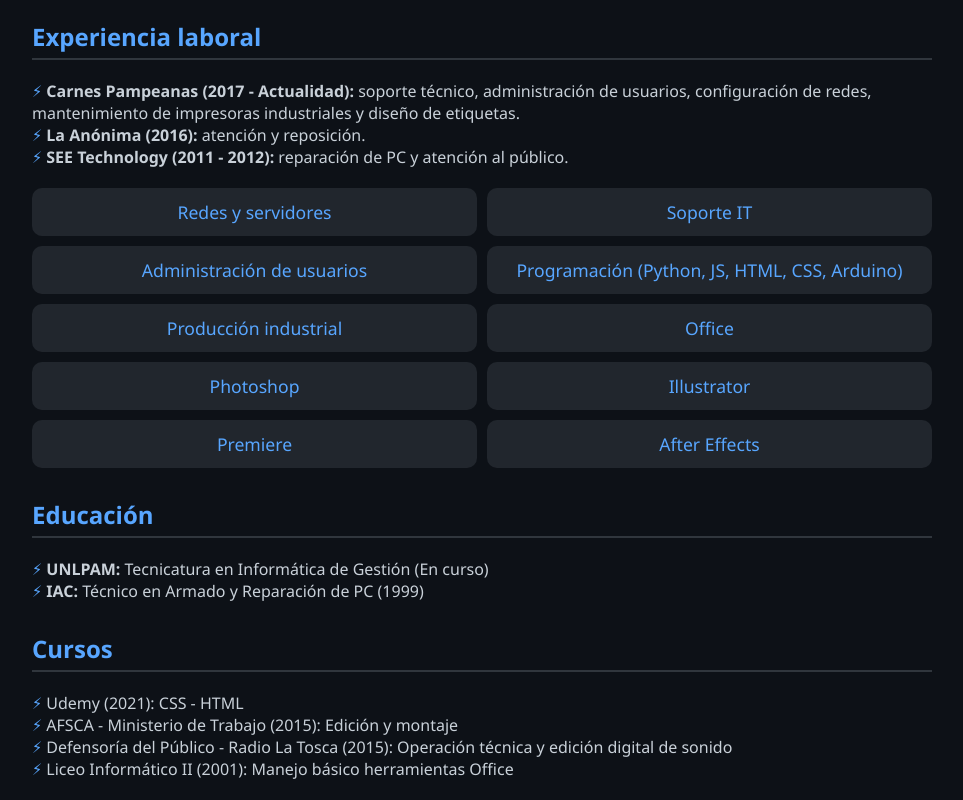
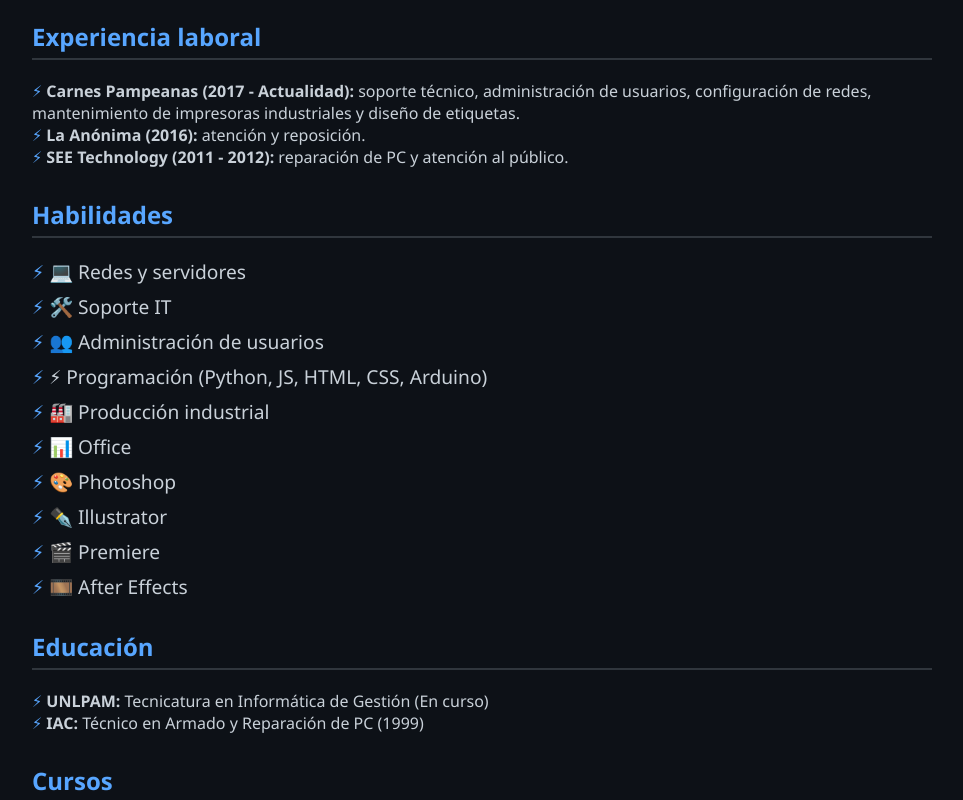
Before and after one commit to NicolasRasse/CV, a plain HTML site: page index.html in a window 1280 px wide. Shown: the part 528-1328 px from the top of the page, without its empty margins (158-1121 px from the left). Drawn offline with Linux system fonts and the light colour scheme.

Commit message:
Update index.html

```diff
--- a/index.html
+++ b/index.html
@@ -55,21 +55,15 @@
   flex-wrap: wrap;
   gap: 10px;
 }
-.skill {
-  flex: 1 1 45%;
-  background: #21262d;
-  color: #58a6ff;
-  padding: 12px;
-  border-radius: 10px;
-  text-align: center;
-  font-size: 1.1em;
+.skills {
+  list-style: none;
+  padding: 0;
 }
-@media (max-width: 600px) {
-  .skill {
-    flex: 1 1 100%; /* en móvil, una por fila */
-    font-size: 1.3em;
-  }
+.skills li {
+  font-size: 1.2em; /* bien legible en móvil */
+  margin: 8px 0;
 }
+
 
     footer {
       text-align: center;
@@ -107,17 +101,20 @@
       </ul>
     </div>
 
-    <div class="skills-grid">
-      <div class="skill">Redes y servidores</div>
-      <div class="skill">Soporte IT</div>
-      <div class="skill">Administración de usuarios</div>
-      <div class="skill">Programación (Python, JS, HTML, CSS, Arduino)</div>
-      <div class="skill">Producción industrial</div>
-      <div class="skill">Office</div>
-      <div class="skill">Photoshop</div>
-      <div class="skill">Illustrator</div>
-      <div class="skill">Premiere</div>
-      <div class="skill">After Effects</div>
+    <div class="section">
+      <h2>Habilidades</h2>
+      <ul class="skills">
+        <li>💻 Redes y servidores</li>
+        <li>🛠️ Soporte IT</li>
+        <li>👥 Administración de usuarios</li>
+        <li>⚡ Programación (Python, JS, HTML, CSS, Arduino)</li>
+        <li>🏭 Producción industrial</li>
+        <li>📊 Office</li>
+        <li>🎨 Photoshop</li>
+        <li>✒️ Illustrator</li>
+        <li>🎬 Premiere</li>
+        <li>🎞️ After Effects</li>
+      </ul>
     </div>
 
 
```
